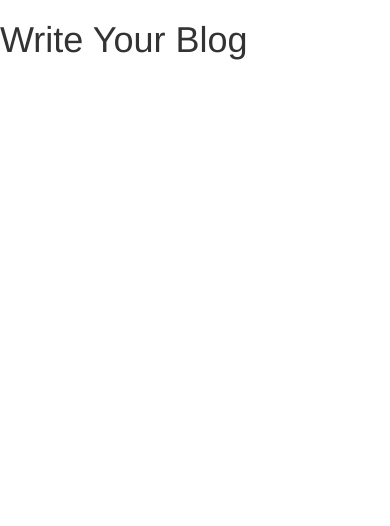
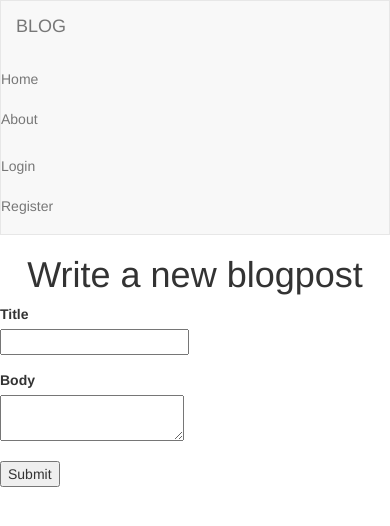
Before and after one commit to rajan-mishra/Information-Systems-Blog-Project, a Python web app: template templates/writeblog.html in a window 390 px wide. Shown: the top 526 px of the page. Run offline with Jinja, Linux system fonts and the light colour scheme; the template is opened without the code that fills it, so the values that code supplies are empty; some libraries are stand-ins or nearby versions.

Commit message:
Update writeblog.html

```diff
--- a/templates/writeblog.html
+++ b/templates/writeblog.html
@@ -1,4 +1,27 @@
-{% extends 'base.html' %}
+{%extends "layout.html" %}
 {% block sub_content %}
-<h1>Write Your Blog</h1>
+<div class="text-center">
+  <h1> Write a new blogpost </h1>
+</div>
+<form class="form-horizontal" method="POST">
+  <div class="form-group">
+    <label class="control-label col-sm-2">Title</label>
+    <div class="col-sm-5">
+      <input type="text" name="title"/>
+    </div>
+  </div>
+
+  <div class="form-group">
+      <label class="control-label col-sm-2">Body</label>
+      <div class="col-sm-5">
+        <textarea class="ckeditor" name="body"></textarea>
+      </div>
+    </div>
+
+    <div class="form-group">
+      <div class="col-sm-offset-2 col-sm-10">
+        <button type="Submit" >Submit </button>
+      </div>
+    </div>
+</form>
 {% endblock %}
```
